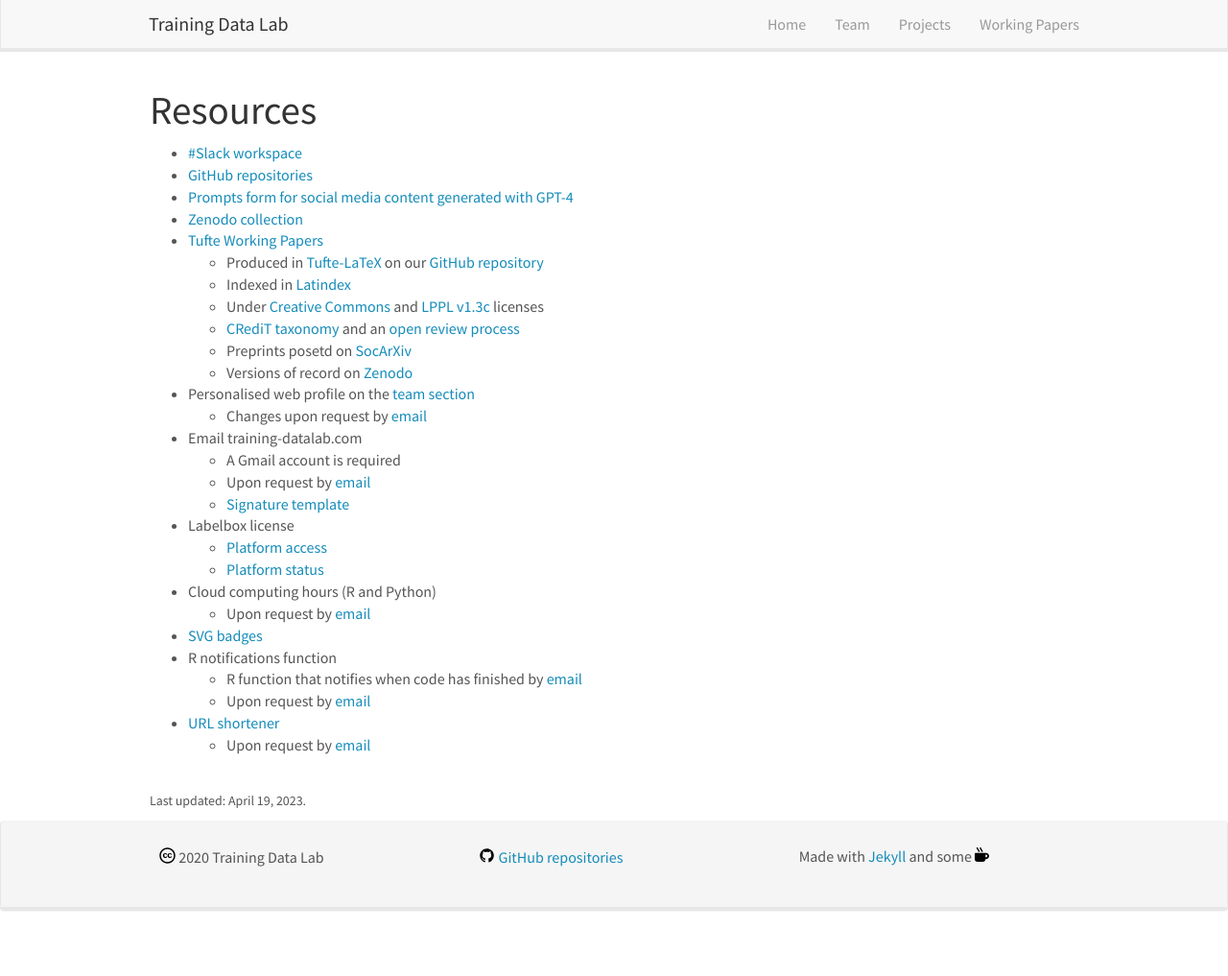
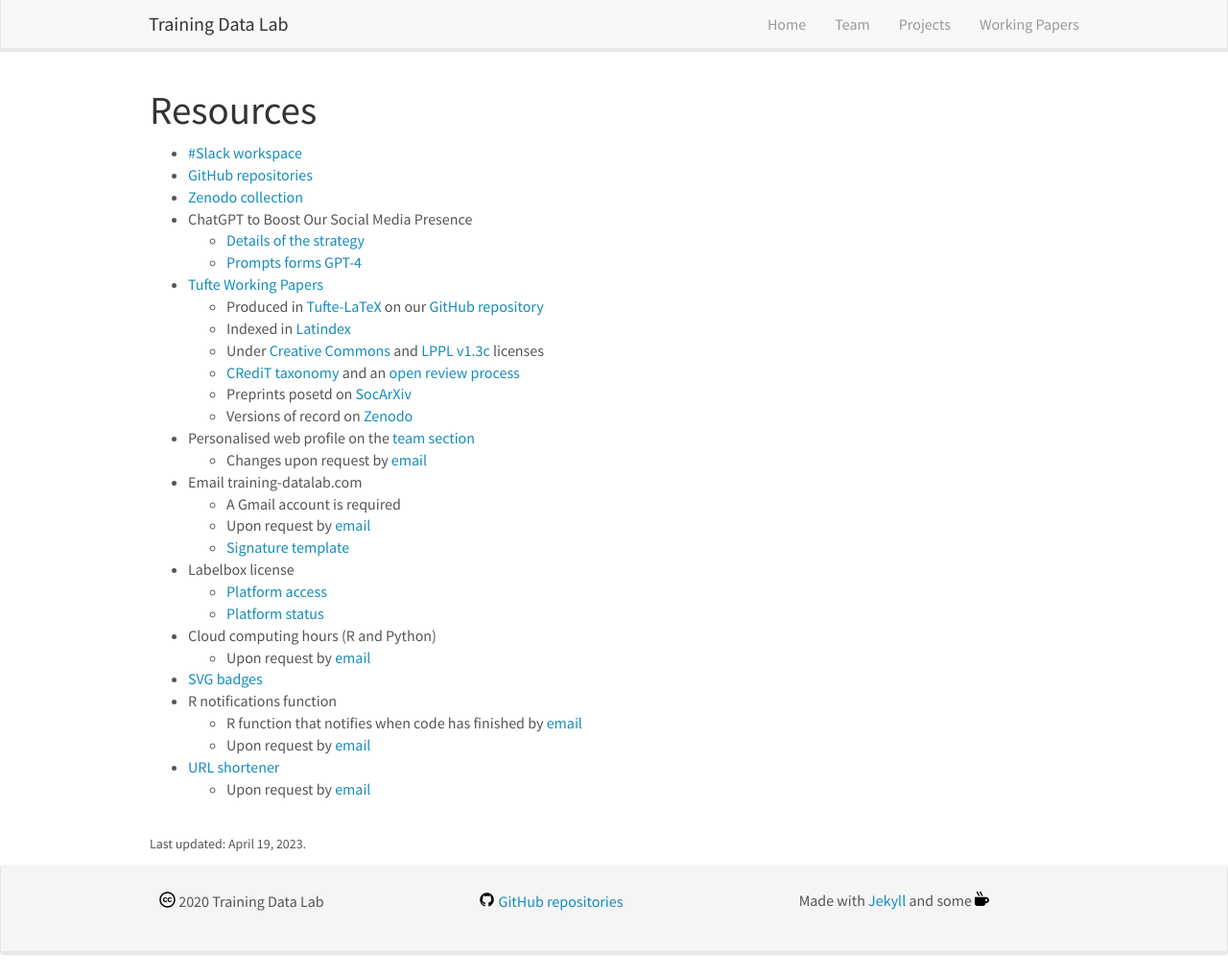
Before and after one commit to training-datalab/old-training-datalab.com, a Jekyll site: the page built from _pages/resources.md, in a window 1280 px wide and 1017 px high. Shown: the whole window at 96% size. Built offline with Jekyll 4.4.1, drawn with Linux system fonts in a browser that asks for light colours; nearby versions of some CDN libraries.

Commit message:
Update resources.md

```diff
--- a/_pages/resources.md
+++ b/_pages/resources.md
@@ -10,8 +10,10 @@
 
 - <a href="https://training-datalab.slack.com/" target="_blank">#Slack workspace</a>
 - <a href="https://github.com/training-datalab" target="_blank">GitHub repositories</a>
-- <a href="https://forms.gle/1md52fqwZWccy6Jw5" target="_blank">Prompts form for social media content generated with GPT-4</a>
 - <a href="https://zenodo.org/communities/tdl/" target="_blank">Zenodo collection</a>
+- ChatGPT to Boost Our Social Media Presence
+  - <a href="https://training-datalab.com/projects/chatgpt-social-media">Details of the strategy</a>
+  - <a href="https://forms.gle/1md52fqwZWccy6Jw5" target="_blank">Prompts forms GPT-4</a>
 - <a href="https://training-datalab.com/tufte-working-papers/">Tufte Working Papers</a>
   - Produced in <a href="https://github.com/training-datalab/tufte-latex" target="_blank">Tufte-LaTeX</a> on our <a href="https://github.com/training-datalab/tufte-working-papers" target="_blank">GitHub repository</a>
   - Indexed in <a href="https://www.latindex.org/latindex/ficha/27178" target="_blank">Latindex</a>
```
